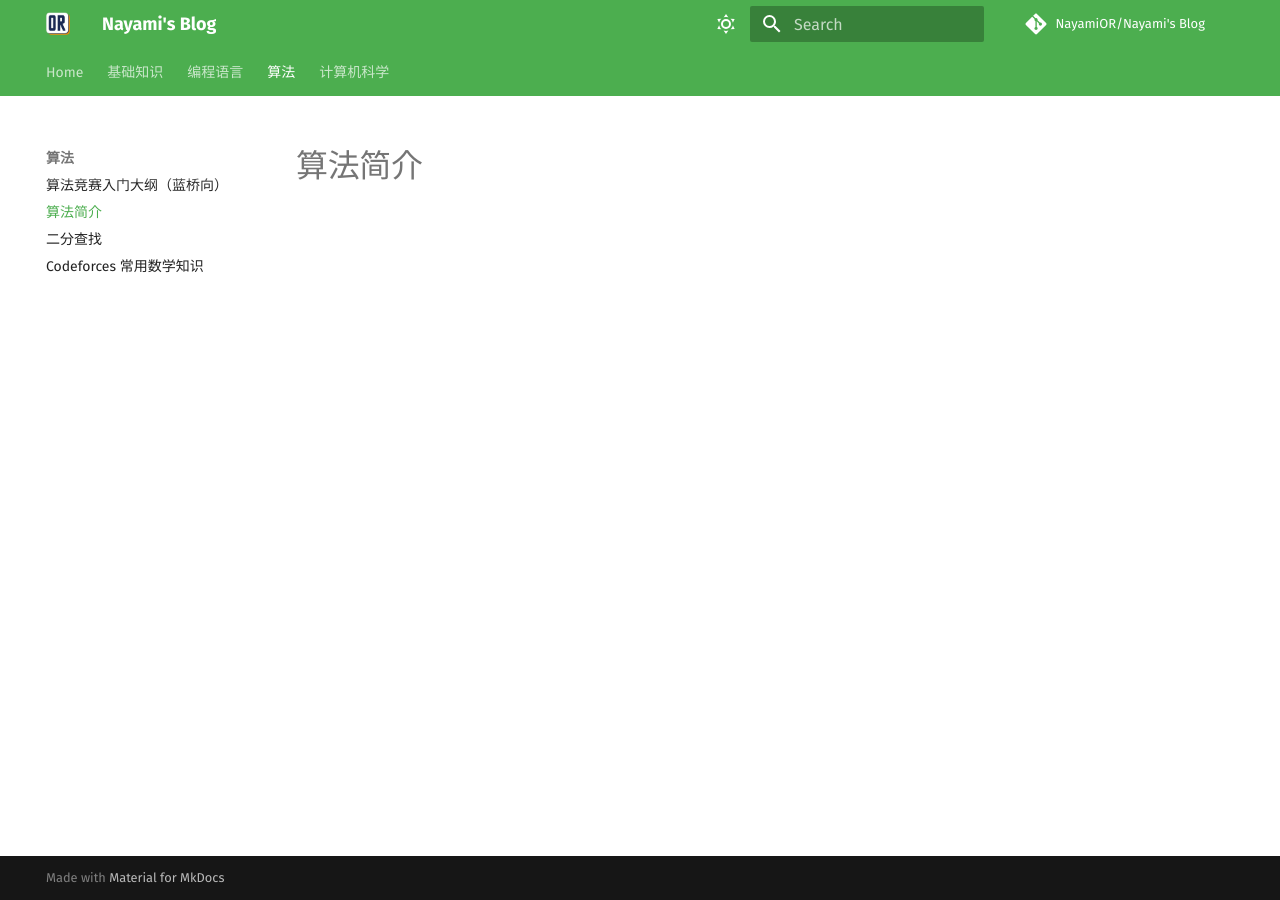
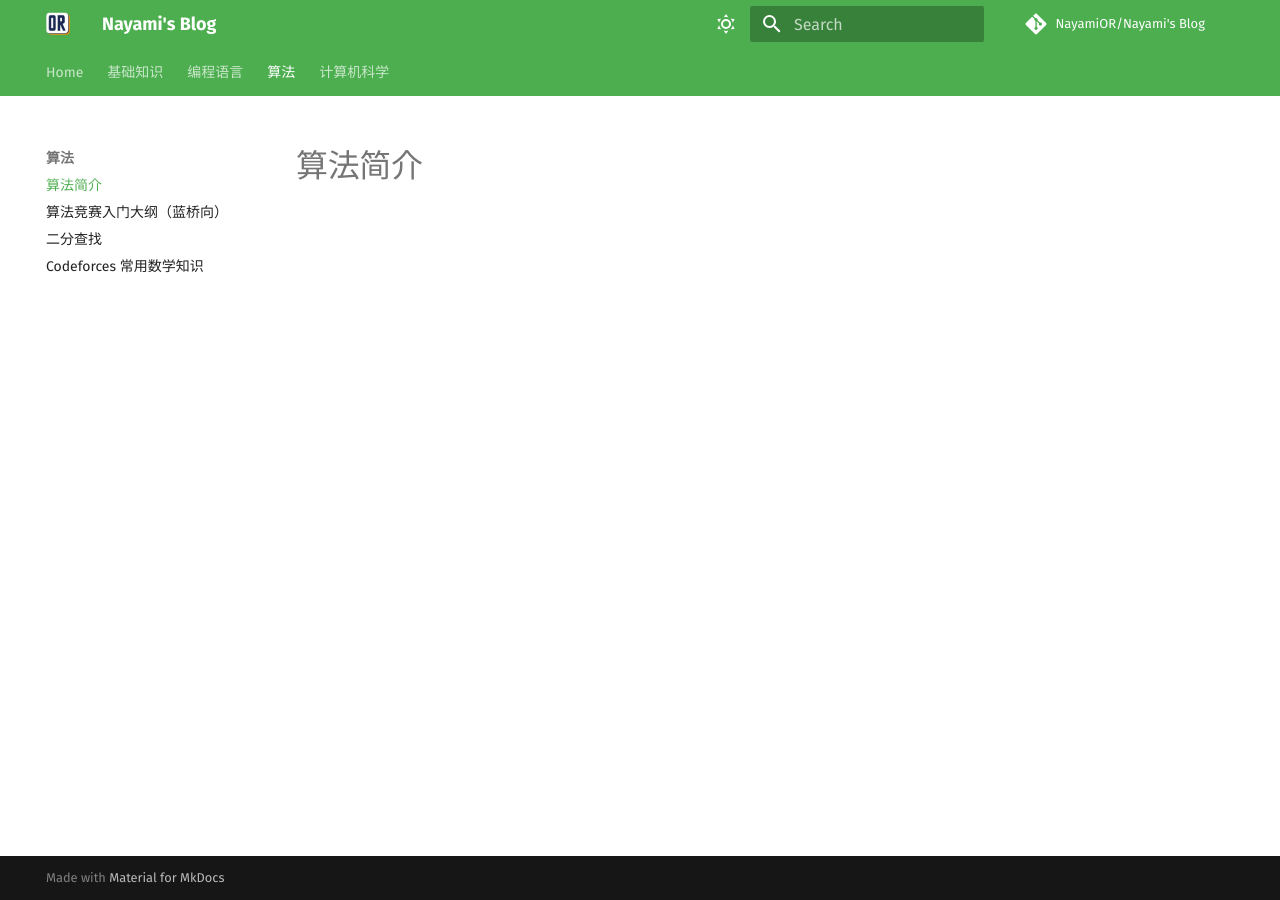
Before and after one commit to NayamiOR/nayamis-blog, an MkDocs documentation site: the page built from docs/Algo/index.md, in a window 1280 px wide. Built offline with MkDocs 1.6.1 and Material for MkDocs 9.7.7, drawn with Linux system fonts in a browser that asks for light colours; some web fonts are replaced; comment, search, counter and statistics services are not loaded; old or Windows-style settings are respelled for this version of MkDocs.

Commit message:
correct handbook

```diff
--- a/mkdocs.yml
+++ b/mkdocs.yml
@@ -63,8 +63,8 @@ nav:
     - Python:
       - Python 学习指北: Python/python-materials.md
   - 算法:
-    - 算法竞赛入门大纲（蓝桥向）: Algo\introHandBook-LanQiao.md
     - 算法简介: Algo/index.md
+    - 算法竞赛入门大纲（蓝桥向）: Algo/introHandBook-LanQiao.md
     - 二分查找: Algo/my-binary.md
     - Codeforces 常用数学知识: Algo/CF-math.md
   - 计算机科学:
```
